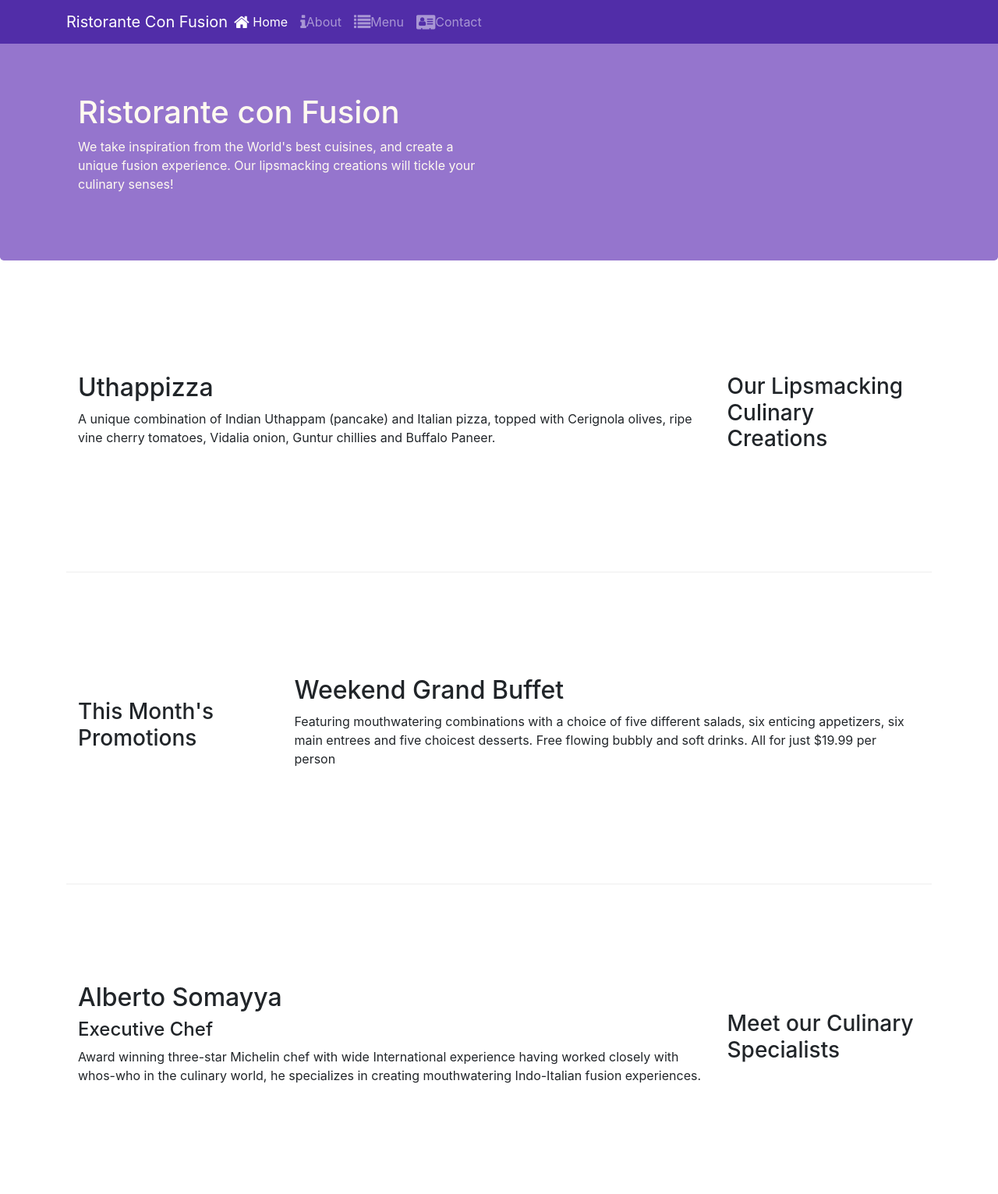
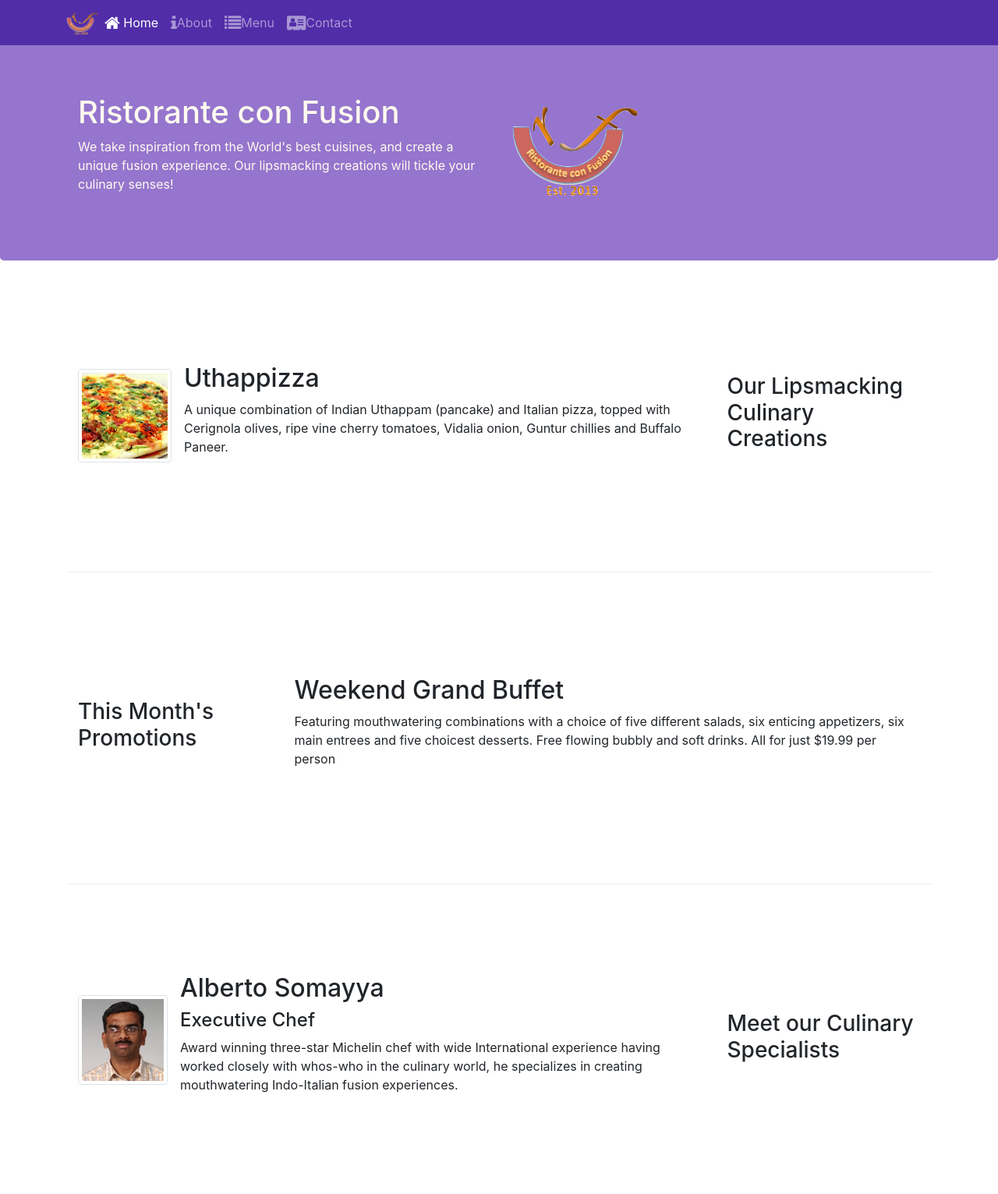
Before and after one commit to SrikyFreaky/Bootstrap-project, a website: page index.html in a window 1280 px wide. Shown: the top 1531 px of the page at 78% size. Drawn offline with nearby package versions, Linux system fonts and the light colour scheme.

Commit message:
images and media obj

```diff
--- a/index.html
+++ b/index.html
@@ -21,7 +21,7 @@
         <button class="navbar-toggler" type="button" data-toggle="collapse" data-target="#Navbar">
                <span class="navbar-toggler-icon"></span>
         </button>
-        <a class="navbar-brand mr-auto" href="#">Ristorante Con Fusion</a>
+        <a class="navbar-brand mr-auto" href="#"><img src="img/logo.png" height="30" width="41"></a>
          <div class="collapse navbar-collapse" id="Navbar">
             <ul class="navbar-nav mr-auto">
                 <li class="nav-item active"><a class="nav-link" href="#"><span class="fa fa-home fa-lg"></span> Home</a></li>
@@ -40,7 +40,8 @@
                     <h1>Ristorante con Fusion</h1>
                     <p>We take inspiration from the World's best cuisines, and create a unique fusion experience. Our lipsmacking creations will tickle your culinary senses!</p>
                 </div>
-                <div class="col-12 col-sm">
+                <div class="col-12 col-sm align-self-center">
+                    <img src="img/logo.png" class="img-fluid">
                 </div>
             </div>
         </div>
@@ -52,8 +53,17 @@
                 <h3>Our Lipsmacking Culinary Creations</h3>
             </div>
             <div class="col col-sm col-md">
-                <h2>Uthappizza</h2>
-                <p>A unique combination of Indian Uthappam (pancake) and Italian pizza, topped with Cerignola olives, ripe vine cherry tomatoes, Vidalia onion, Guntur chillies and Buffalo Paneer.</p>
+                <div class="media">
+                    <img class="d-flex mr-3 img-thumbnail align-self-center"
+                            src="img/uthappizza.png" alt="Uthappizza">
+                    <div class="media-body">
+                        <h2 class="mt-0">Uthappizza</h2>
+                        <p class="d-none d-sm-block">A unique combination of Indian Uthappam (pancake) and
+                            Italian pizza, topped with Cerignola olives, ripe vine
+                            cherry tomatoes, Vidalia onion, Guntur chillies and
+                            Buffalo Paneer.</p>
+                    </div>
+                </div>
             </div>
         </div>
 
@@ -72,14 +82,22 @@
             <div class="col-12 col-sm-4 order-sm-last col-md-3">
                 <h3>Meet our Culinary Specialists</h3>
             </div>
-            <div class="col col-sm col-md">
-                <h2>Alberto Somayya</h2>
-                <h4>Executive Chef</h4>
-                <p>Award winning three-star Michelin chef with wide International experience having worked closely with whos-who in the culinary world, he specializes in creating mouthwatering Indo-Italian fusion experiences. </p>
-            </div>
-        </div>
-    </div>
-
+            <div class="col col-sm order-sm-first col-md">
+                <div class="media">
+                    <img class="d-flex mr-3 img-thumbnail align-self-center"
+                            src="img/alberto.png" alt="Alberto Somayya">
+                    <div class="media-body">
+                        <h2 class="mt-0">Alberto Somayya</h2>
+                        <h4>Executive Chef</h4>
+                        <p class="d-none d-sm-block">Award winning three-star Michelin chef with wide
+                            International experience having worked closely with
+                            whos-who in the culinary world, he specializes in
+                            creating mouthwatering Indo-Italian fusion experiences.
+                            </p>
+                         </div>
+                    </div>
+                </div>
+           </div>
     <footer class="footer">
         <div class="container">
             <div class="row">
```
Also changed, not shown: aboutus.html (+4 -3 lines), contactus.html (+3 -2 lines), img/alberto.png (added), img/buffet.png (added), img/logo.png (added), img/uthappizza.png (added), 1 other file.
